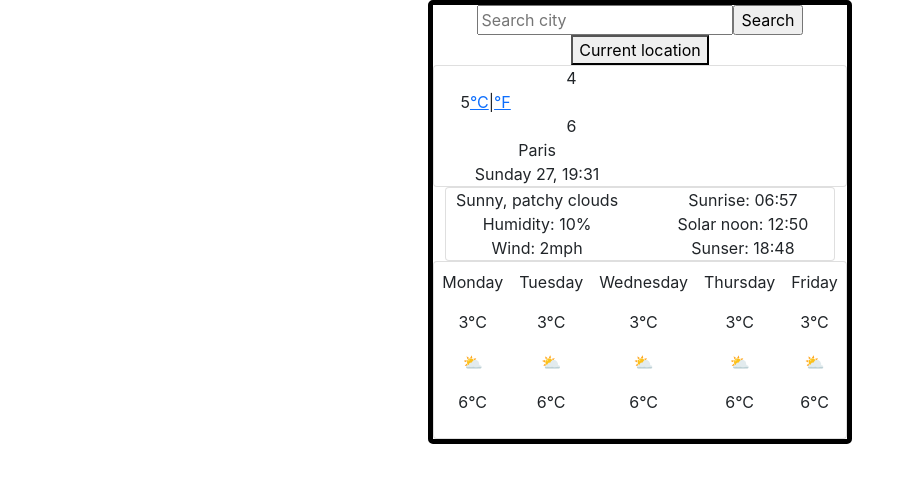
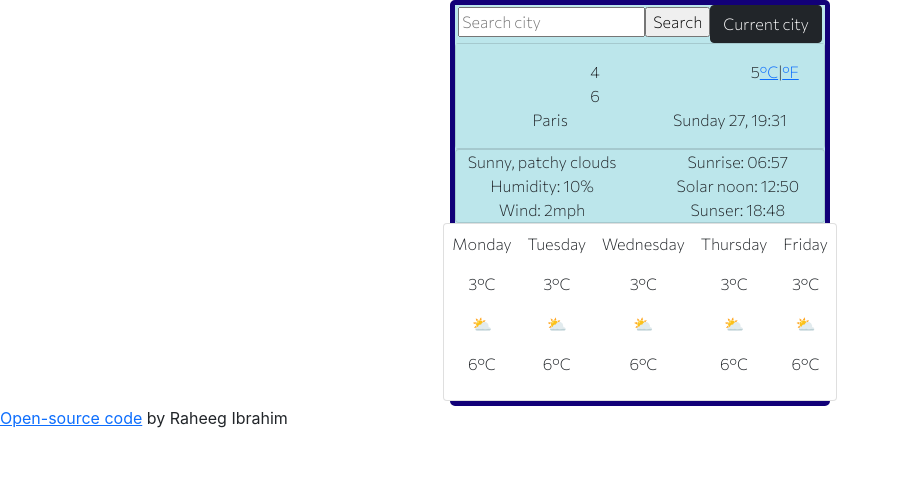
Before and after one commit to raheeeg/weather-react, a React (Create React App) app: page / in a window 1280 px wide. Shown: the top 482 px of the page, without its empty margins (0-914 px from the left). Built offline with nearby package versions, Linux system fonts and the light colour scheme; no server answers.

Commit message:
HTML updated
HTML updated, began editing style

```diff
--- a/public/index.html
+++ b/public/index.html
@@ -26,6 +26,8 @@
     -->
     <link href="https://cdn.jsdelivr.net/npm/bootstrap@5.0.0-beta1/dist/css/bootstrap.min.css" rel="stylesheet"
       integrity="sha384-giJF6kkoqNQ00vy+HMDP7azOuL0xtbfIcaT9wjKHr8RbDVddVHyTfAAsrekwKmP1" crossorigin="anonymous">
+          <script src="https://kit.fontawesome.com/40f000bae5.js" crossorigin="anonymous"></script>
+          <link href="https://fonts.googleapis.com/css2?family=Commissioner:wght@200&display=swap" rel="stylesheet" />
     <title>Weather App</title>
   </head>
   <body>
--- a/src/App.css
+++ b/src/App.css
@@ -1,7 +1,10 @@
 .App {
   text-align: center;
+  font-family: "Commissioner", sans-serif;
   margin: 0 auto;
-  border: 5px solid black;
+  padding: 0;
+  border: 5px solid #120078;
   border-radius: 5px;
   max-width: fit-content;
+  background-color: #bce6eb;
 }
--- a/src/App.js
+++ b/src/App.js
@@ -6,11 +6,14 @@ import FiveDay from "./FiveDay";
 
 export default function App() {
   return (
+    <div>
     <div className="App container">
       <Search />
       <Summary />
       <Weather city="Paris" />
       <FiveDay />
     </div>
+    <a href="#">Open-source code</a> by Raheeg Ibrahim
+    </div>
   );
 }
--- /dev/null
+++ b/src/FiveDay.css
@@ -0,0 +1,4 @@
+.FiveDay.table {
+  background-color: #bce6eb;
+  margin: 0;
+}
--- a/src/FiveDay.js
+++ b/src/FiveDay.js
@@ -1,4 +1,5 @@
 import React from "react";
+import "./FiveDay";
 
 export default function FiveDay() {
     return (
--- /dev/null
+++ b/src/Search.css
@@ -0,0 +1,14 @@
+.Search {
+  padding: 0;
+  margin: 0;
+}
+
+.enter-city {
+  text-align: left;
+  display: inline;
+}
+
+.btn {
+  text-align: right;
+  display: in-line;
+}
--- a/src/Search.js
+++ b/src/Search.js
@@ -1,13 +1,14 @@
 import React from "react";
+import "./Search.css";
 
 export default function Search() {
     return (
         <div className="Search">
-            <form>
+            <form className="enter-city">
                 <input type="search" placeholder="Search city" />
                 <input type="submit" value="Search" />
             </form>
-            <button>Current location</button>
+            <button className="btn btn-dark float-right">Current city</button>
         </div>
     )
 }
--- /dev/null
+++ b/src/Summary.css
@@ -0,0 +1,11 @@
+.Summary {
+  background-color: #bce6eb;
+}
+
+.Summary.right {
+  text-align: right;
+}
+
+.Summary.left {
+  text-align: left;
+}
--- a/src/Summary.js
+++ b/src/Summary.js
@@ -1,13 +1,30 @@
 import React from "react";
+import "./Summary.css";
 
 export default function Summary() {
     return (
-        <div className="Summary card row">
-            <div className="col-8">4</div>
-            <div className="col-3">5<span class="unit float-right"><a href="#" id="celcius">°C</a>|<a href="#" id="farenheit">°F</a></span></div>
-            <div className="col-8">6</div>
-            <div className="col-6">Paris</div>
-            <div className="col-6">Sunday 27, 19:31</div>
-            </div>
+        <div className="Summary card">
+                <div className="Summary card-body">
+      <div class="row">
+        <div class="summary-text temp-low col-9">
+          <span>4</span>
+        </div>
+        <div class="summary-text temp-current col-3">
+          <span class="temperature">5</span>
+          <span class="unit float-right">
+            <a href="#" class="active">
+              °C
+            </a>
+            |<a href="#">°F</a>
+          </span>
+        </div>
+        <div class="summary-text temp-high col-9">
+          <span id="temp-high">6</span>
+        </div>
+        <div class="summary-text current-city col-6">Paris</div>
+        <div class="summary-text current-date-time col-6">Sunday 27, 19:31</div>
+      </div>
+    </div>
+        </div>
     )
 }
--- /dev/null
+++ b/src/Weather.css
@@ -0,0 +1,3 @@
+.Weather {
+  background-color: #bce6eb;
+}
--- a/src/Weather.js
+++ b/src/Weather.js
@@ -1,4 +1,5 @@
 import React from "react";
+import "./Weather.css";
 import axios from 'axios';
 
 export default function Weather(props) {
```
Also changed, not shown: 1 other file (tests, documents, lock files or other folders).
